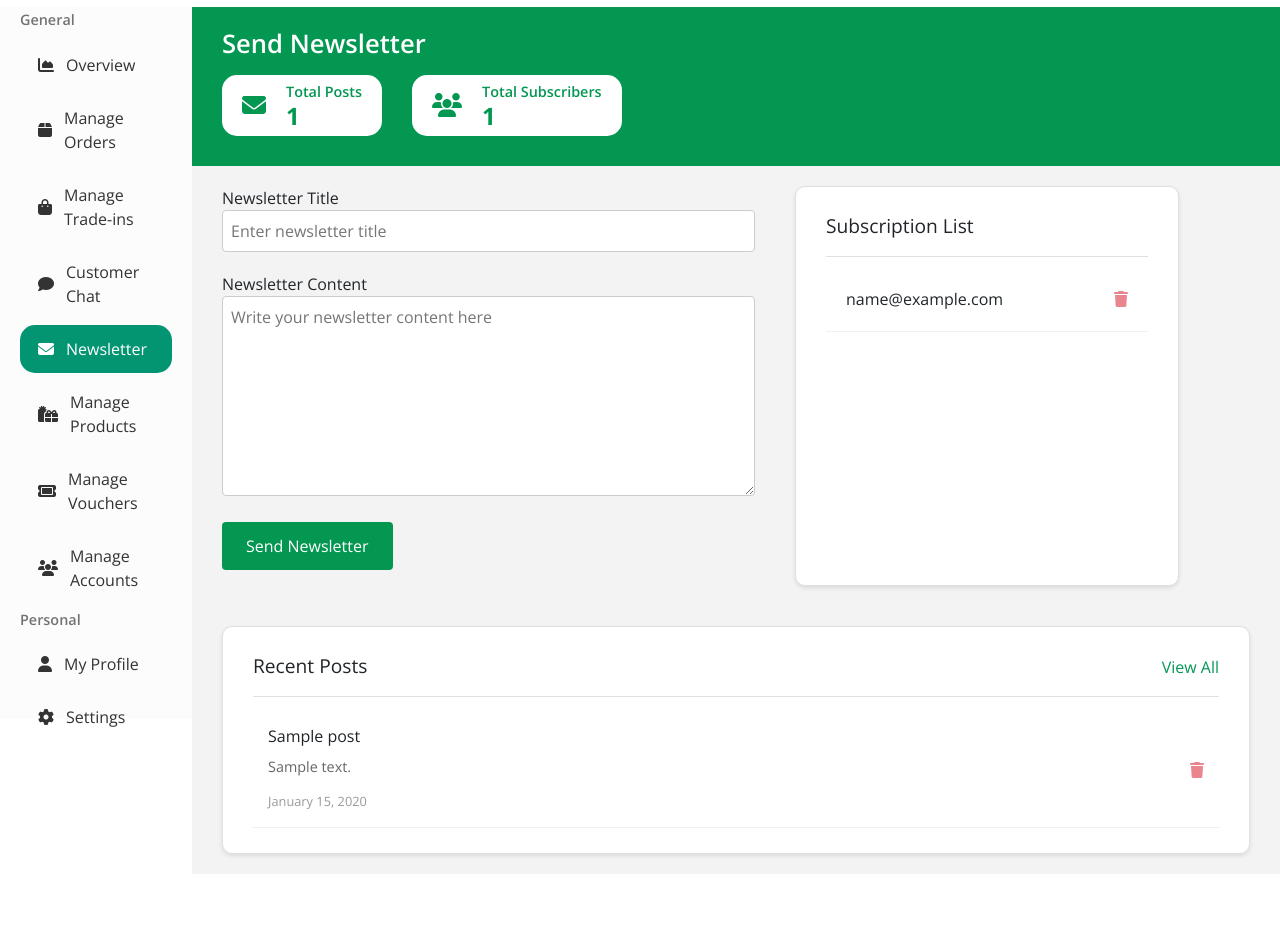
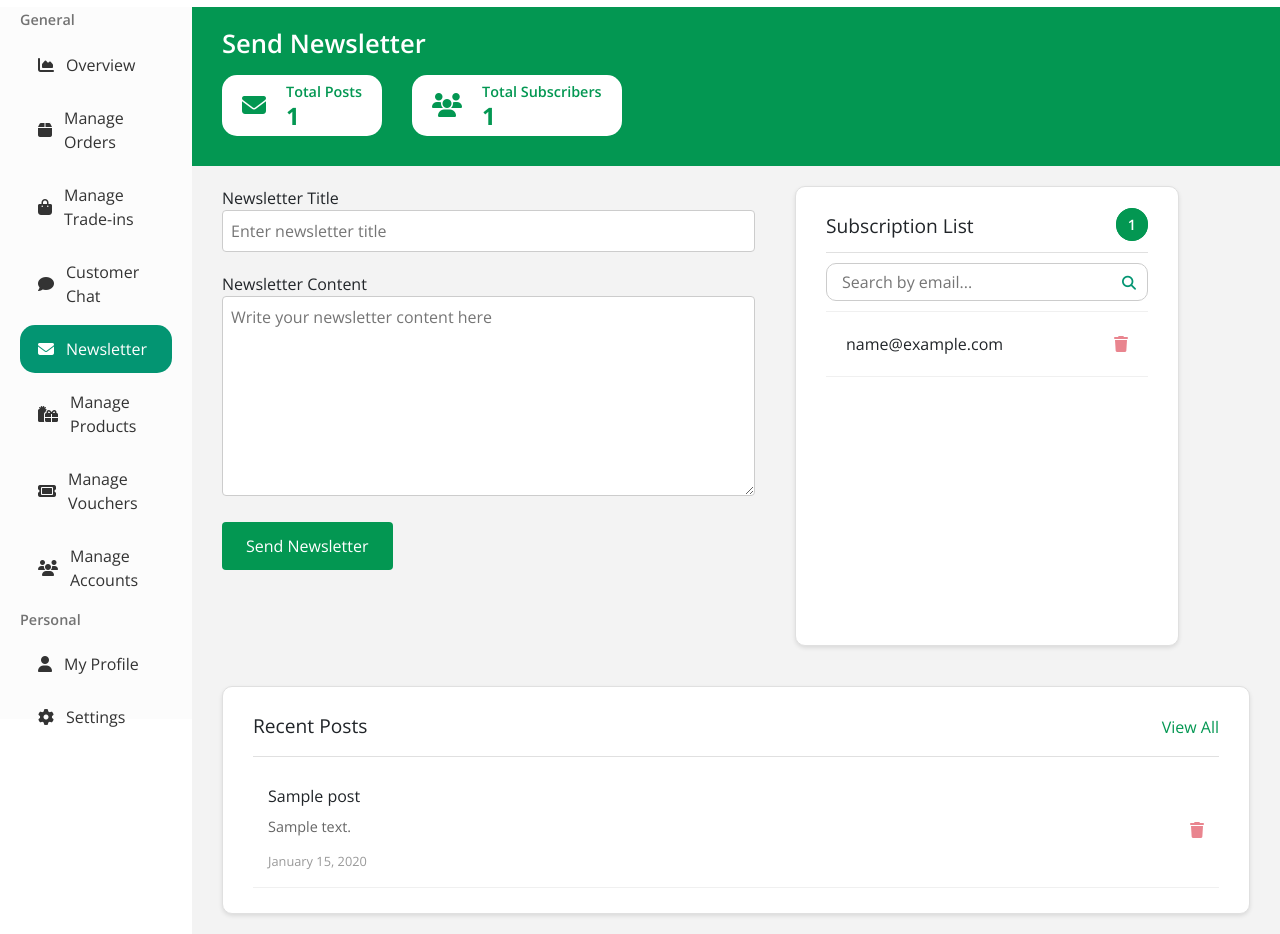
Before and after one commit to bennygdev/rewwwind, a Flask app: page /dashboard/newsletter in a window 1280 px wide. Shown: the part 81-1015 px from the top of the page. Before the commit the page ends 941 px from the top, so only its background shows below. Run offline with Flask 3, Linux system fonts and the light colour scheme; a user stored in the database is signed in; tables that the repository leaves empty hold one stand-in row (values such as "Sample post"); some libraries are stand-ins or nearby versions.

Commit message:
added search and pagination for subscriber list

```diff
--- a/app/newsletter.py
+++ b/app/newsletter.py
@@ -5,6 +5,7 @@ from .models import MailingList, MailingPost
 from .forms import NewsletterForm
 from .roleDecorator import role_required
 from . import db, mail
+from math import ceil
 from dotenv import load_dotenv
 import os
 
@@ -46,7 +47,22 @@ def send_newsletter(form):
 @role_required(2, 3)
 def newsletter_page():
   form = NewsletterForm()
-  subscribers = MailingList.query.all()
+
+  # Pagination and search
+  page = request.args.get('page', 1, type=int)
+  per_page = 10
+
+  # Search logic
+  search_query = request.args.get('q', '', type=str)
+  if search_query:
+    subscribers_query = MailingList.query.filter(MailingList.email.ilike(f"%{search_query}%"))
+  else:
+    subscribers_query = MailingList.query
+
+  # Pagination
+  total_subscribers = subscribers_query.count()
+  subscribers = subscribers_query.order_by(MailingList.id).paginate(page=page, per_page=per_page)
+  total_pages = ceil(total_subscribers / per_page)
 
   posts_count = MailingPost.query.count()
   recent_posts = MailingPost.query.order_by(MailingPost.created_at.desc()).limit(5).all()
@@ -70,7 +86,18 @@ def newsletter_page():
 
       return redirect(url_for('newsletter.newsletter_page'))
 
-  return render_template("dashboard/newsletter/newsletter.html", user=current_user, form=form, subscribers=subscribers, posts_count=posts_count, recent_posts=recent_posts)
+  return render_template(
+    "dashboard/newsletter/newsletter.html",
+    user=current_user,
+    form=form,
+    subscribers=subscribers,
+    posts_count=posts_count,
+    recent_posts=recent_posts,
+    total_pages=total_pages,
+    current_page=page,
+    search_query=search_query,
+    total_subscribers=total_subscribers
+  )
 
 @newsletter.route('/newsletter/delete-subscriber/<int:id>', methods=['GET', 'POST'])
 @login_required
--- a/app/static/css/dashboard/newsletter/newsletter.css
+++ b/app/static/css/dashboard/newsletter/newsletter.css
@@ -77,7 +77,7 @@
   border: 1px solid #e0e0e0;
   border-radius: 10px;
   padding: 15px 20px;
-  height: 400px;
+  height: 460px;
   width: 30vw;
   /* overflow-y: auto; */
   box-shadow: 0 2px 4px rgba(0,0,0,0.1);
@@ -93,8 +93,56 @@
 .newsletter__subscribers--title {
   font-size: 1.2em;
   margin-bottom: 10px;
+  /* border-bottom: 1px solid #e0e0e0;
+  padding-bottom: 15px; */
+}
+
+.subscriber__header {
+  display: flex;
+  flex-direction: row;
+  justify-content: space-between;
   border-bottom: 1px solid #e0e0e0;
-  padding-bottom: 15px;
+  /* padding-bottom: 15px; */
+  margin-bottom: 10px;
+}
+
+.newsletter__wrapper .search__container {
+  position: relative;
+  display: flex;
+  width: 100%;
+  margin-bottom: 10px;
+  /* border-bottom: 1px solid #e0e0e0; */
+}
+
+.newsletter__wrapper .search__bar {
+  width: 100%;
+  padding: 6px 40px 6px 15px;
+  border-radius: 10px;
+  border: 1px solid #ccc;
+}
+
+.newsletter__wrapper .search__button {
+  background-color: transparent;
+  padding: 12px;
+  color: #039572;
+  position: absolute;
+  right: 0px;
+  top: 50%;
+  transform: translateY(-50%);
+  cursor: pointer;
+  border: 0;
+}
+
+.newsletter__wrapper .clear__button {
+  background-color: transparent;
+  padding: 12px;
+  color: #039572;
+  position: absolute;
+  right: 25px;
+  top: 50%;
+  transform: translateY(-50%);
+  cursor: pointer;
+  border: 0;
 }
 
 .newsletter__subscribers--list {
@@ -113,6 +161,10 @@
   transition: background-color 0.2s;
 }
 
+.newsletter__subscribers--item:first-child {
+  border-top: 1px solid #f0f0f0;
+}
+
 .newsletter__subscribers--item:hover {
   background-color: #f5f5f5;
 }
@@ -129,6 +181,52 @@
   opacity: 1;
 }
 
+/* Subscribers pagination */
+.subscribers__pagination ul {
+  list-style: none;
+  display: flex;
+  gap: 10px;
+  align-items: center;
+}
+
+.subscribers__pagination li {
+  display: inline-block;
+  font-family: "OpenSansSemibold";
+}
+
+.subscribers__pagination .page__button {
+  text-decoration: none;
+  font-size: 0.9em;
+  padding: 6px 11px;
+  color: #039752;
+  border: 1px solid #039752;
+  border-radius: 100px;
+}
+
+.subscribers__pagination .active .page__button {
+  background-color: #039752;
+  color: white;
+}
+
+.pageNext__button, .pagePrevious__button {
+  font-size: 0.9em;
+}
+
+.pageNext__button {
+  margin-left: 10px;
+}
+
+.pageNext__button a {
+  color: #039752;
+}
+
+.pagePrevious__button {
+  margin-right: 10px;
+}
+
+.pagePrevious__button a {
+  color: #039752;
+}
 
 /* Newsletter form */
 .newsletter__form {
--- a/app/templates/dashboard/newsletter/newsletter.html
+++ b/app/templates/dashboard/newsletter/newsletter.html
@@ -1,12 +1,11 @@
 {% extends "dashboard/base.html" %}
 {% set active_page = "newsletter" %}
+{% block title %}Newsletter{% endblock %}
 
 {% block styles %}
 <link rel= "stylesheet" type= "text/css" href= "{{ url_for('static',filename='css/dashboard/newsletter/newsletter.css') }}">
 <link rel="stylesheet" type="text/css" href="{{ url_for('static', filename='css/dashboard/accounts/deleteModal.css') }}">
 {% endblock %}
-
-{% block title %}Newsletter{% endblock %}
 
 {% block headerContent %}
 <div class="newsletter__header">
@@ -23,7 +22,7 @@
       <i class="fa-solid fa-users fa-xl"></i>
       <div class="newsletter__statistic">
         <p class="statistic__label">Total Subscribers</p>
-        <span class="statistic__amount">{{ subscribers|length }}</span>
+        <span class="statistic__amount">{{ total_subscribers }}</span>
       </div>
     </div>
   </div>
@@ -69,7 +68,43 @@
   </div>
   <div class="newsletter__subscribers">
     <div class="newsletter__wrapper">
-      <p class="newsletter__subscribers--title">Subscription List</p>
+      <div class="subscriber__header">
+        <p class="newsletter__subscribers--title">Subscription List</p>
+        <div class="subscribers__pagination">
+          <ul>
+            {% if current_page > 1 %}
+            <li class="pagePrevious__button">
+              <a href="{{ url_for('newsletter.newsletter_page', page=current_page-1, q=search_query) }}">Previous</a>
+            </li>
+            {% endif %}
+            {% for p in range(1, total_pages + 1) %}
+            <li class="{% if p == current_page %}active{% endif %}">
+              <a href="{{ url_for('newsletter.newsletter_page', page=p, q=search_query) }}" class="page__button">{{ p }}</a>
+            </li>
+            {% endfor %}
+            {% if current_page < total_pages %}
+            <li class="pageNext__button">
+              <a href="{{ url_for('newsletter.newsletter_page', page=current_page+1, q=search_query) }}">Next</a>
+            </li>
+            {% endif %}
+          </ul>
+        </div>
+      </div>
+
+      <form method="get" action="{{ url_for('newsletter.newsletter_page') }}" class="newsletter__search">
+        <div class="search__container">
+          <input type="text" name="q" class="search__bar" placeholder="Search by email..." value="{{ search_query }}" autocomplete="off">
+          <button type="submit" class="search__button">
+            <i class="fa-solid fa-magnifying-glass fa-sm"></i>
+          </button>
+          {% if search_query %}
+            <a href="{{ url_for('newsletter.newsletter_page') }}" class="clear__button">
+              <i class="fa-solid fa-xmark fa-md"></i>
+            </a>
+          {% endif %}
+        </div>
+      </form>
+
       <ul class="newsletter__subscribers--list">
         {% for subscriber in subscribers %}
         <li class="newsletter__subscribers--item">
```
Also changed, not shown: app/templates/dashboard/newsletter/newsletter_postContent.html (added, +19 -0 lines), app/templates/dashboard/newsletter/newsletter_posts.html (added, +19 -0 lines).
